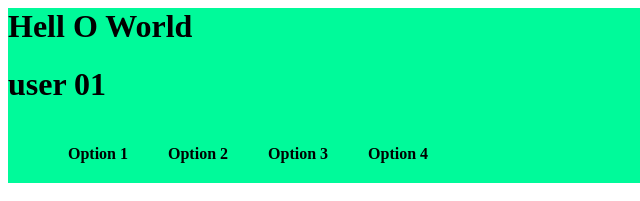
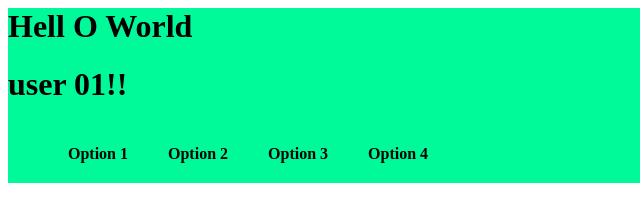
Before and after one commit to Greythhh/practise, a plain HTML site: page index.html in a window 1280 px wide. Shown: the top 201 px of the page, 0-640 px from the left. Drawn offline with Linux system fonts and the light colour scheme.

Commit message:
added excalamination

```diff
--- a/index.html
+++ b/index.html
@@ -7,7 +7,7 @@
     <body>
         <div id="us1">
             <h1>Hell O World</h1>
-            <h1>user 01</h1>
+            <h1>user 01!!</h1>
             <ul>
                 <li>Option 1</li>
                 <li>Option 2</li>
```
